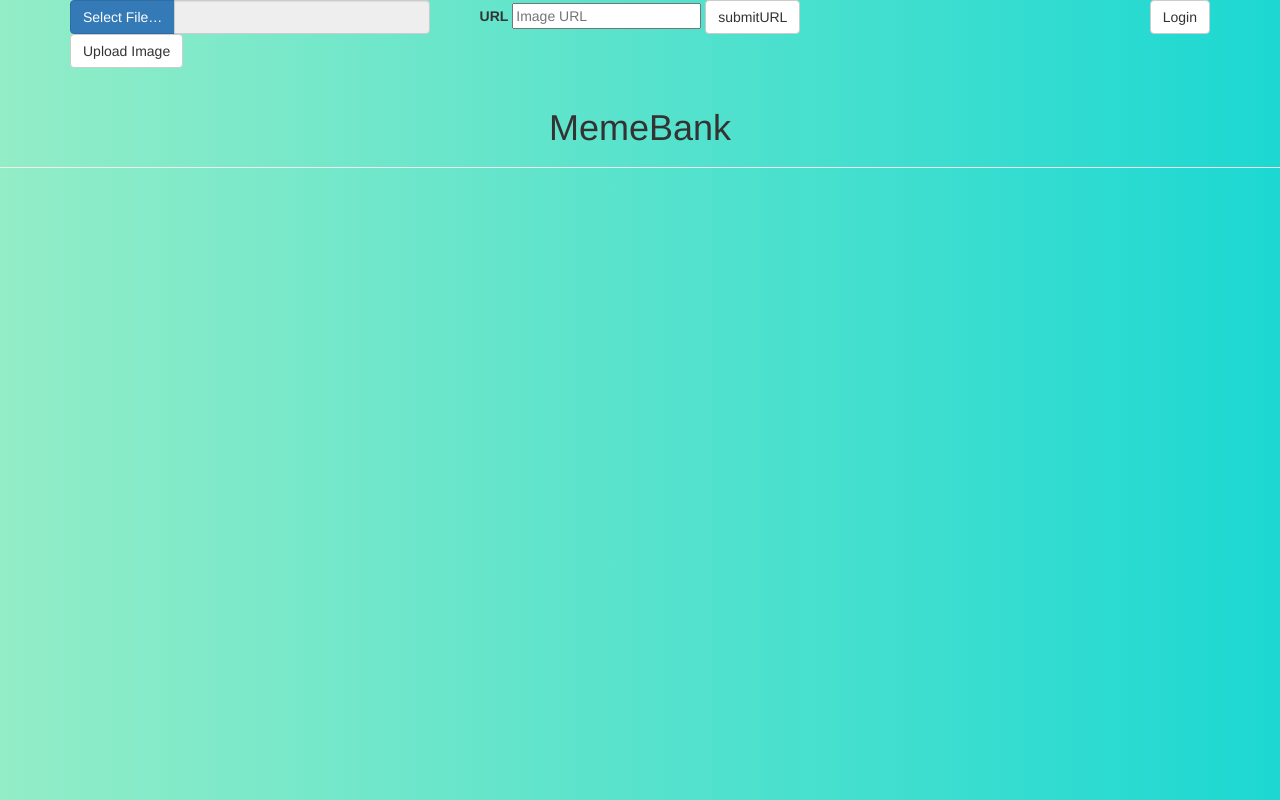
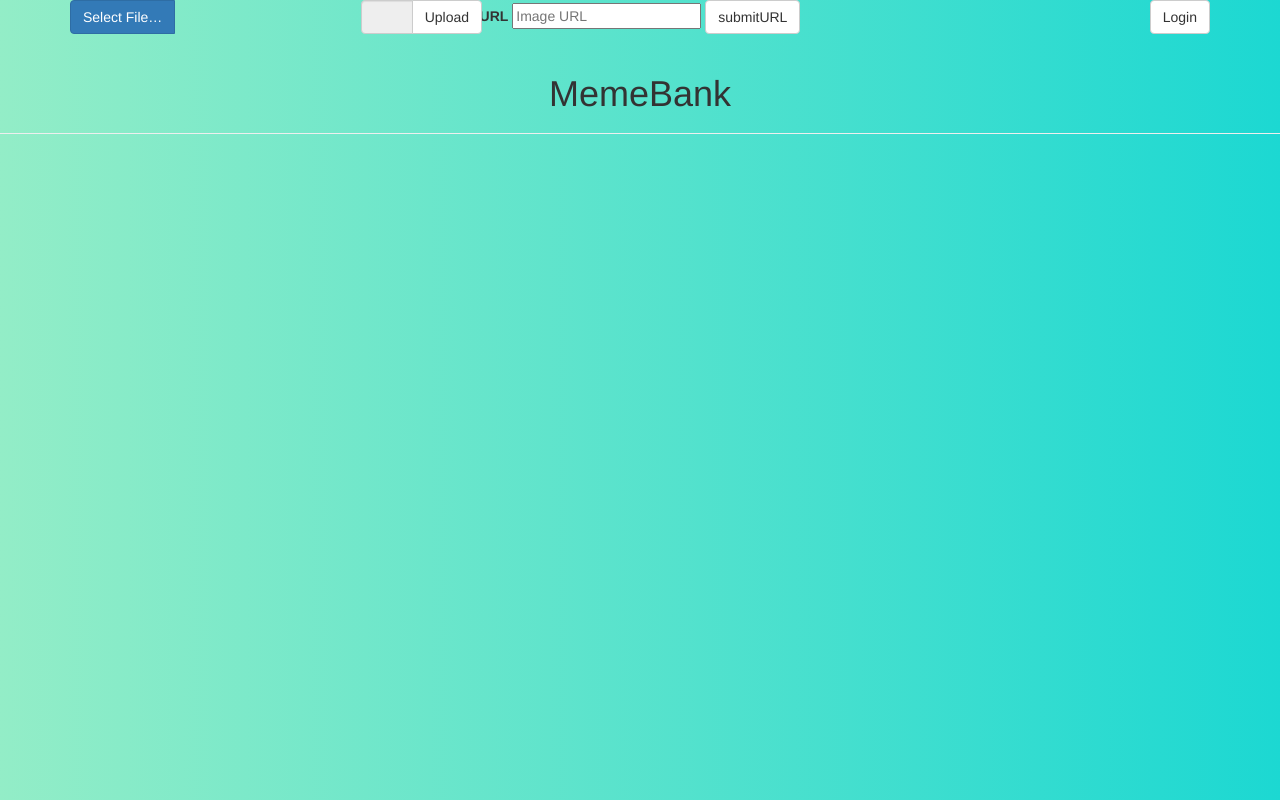
Before and after one commit to theFeez/memeBank, a website: page views/index.html in a window 1280 px wide. Drawn offline with nearby package versions, Linux system fonts and the light colour scheme; no server answers.

Commit message:
changed upload

```diff
--- a/views/index.html
+++ b/views/index.html
@@ -18,14 +18,16 @@
     <div class="col-md-4 col-xs-4 col-sm-4">
       <form action="/upload" method="POST" enctype="multipart/form-data">
         <div class="input-group">
-               <label class="input-group-btn">
+               <label class="input-group-btn" style="display:inline;">
                    <span class="btn btn-primary">
                        Select File&hellip; <input type="file" style="display: none;" multiple>
                    </span>
                </label>
-               <input type="text" class="form-control" readonly>
+               <span class="input-group-btn">
+                 <input type="text" class="form-control" readonly></br>
+               <input type="submit" value="Upload" class="btn btn-default">
+             </span>
            </div>
-           <input type="submit" value="Upload Image" class="btn btn-default">
       </form>
     </div>
     <div class="col-md-4 col-xs-4 col-sm-4 text-center">
--- a/views/styles.css
+++ b/views/styles.css
@@ -7,3 +7,7 @@ body{
 .grid-container{
   margin-top: 20px;
 }
+
+.input-group .form-control {
+  width: 75%;
+}
```
